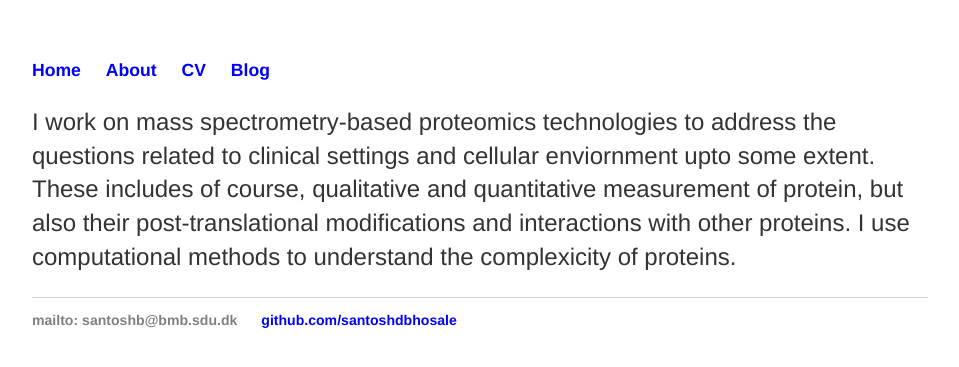
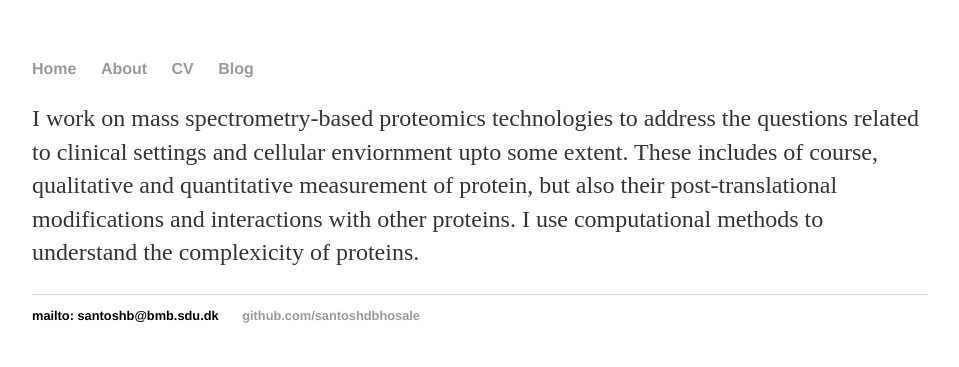
Before and after one commit to santoshdbhosale/santoshdbhosale.github.io, a Jekyll site: the page built from about/index.md, in a window 1280 px wide. Shown: the top 367 px of the page, without its empty margins (160-1119 px from the left). Built offline with Jekyll 4.4.1, drawn with Linux system fonts in a browser that asks for light colours.

Commit message:
Update main.css

```diff
--- a/css/main.css
+++ b/css/main.css
@@ -1,5 +1,4 @@
 body {
-    font-family:'Helvetica', 'Arial', 'Sans-Serif';
     margin: 60px auto;
     width: 70%;
 }
@@ -15,7 +14,7 @@
 }
 a {
     text-decoration: none;
-    color: #0000FF;
+    color: #999;
 }
 a:hover {
     text-decoration: underline;
@@ -24,39 +23,6 @@
     font-size: 3em;
     font-family:'Helvetica', 'Arial', 'Sans-Serif';
 }
-
-blockquote {
-	font-size: 1.1em;
-	font-style: italic;
-	line-height: 1.2em;
-	color: #808080;
-}
-
-blockquote p {
-	font-size: 1.1em;
-	font-style: italic;
-	line-height: 1.2em;
-	color: #808080;
-}
-
-code {
-	font-size: 1.3em;
-	line-height: 1.2em;
-	color: #808080;
-}
-
-ul, ol {
-	font-size: 1.1em;
-	line-height: 1.2em;
-	color: #808080;
-}
-
-table {
-	font-size: 1.1em;
-	line-height: 1.1em;
-	color: #808080;
-}
-
 p {
     font-size: 1.5em;
     line-height: 1.4em;
```
